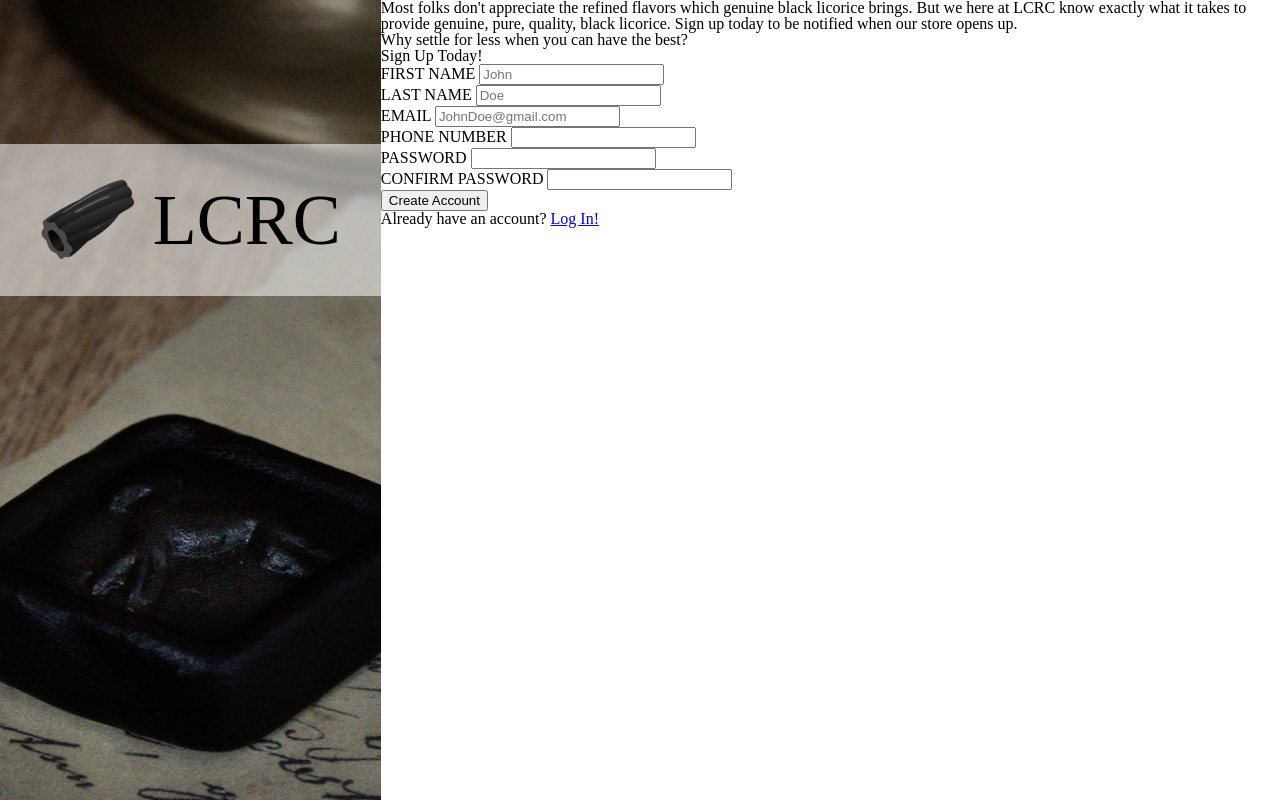
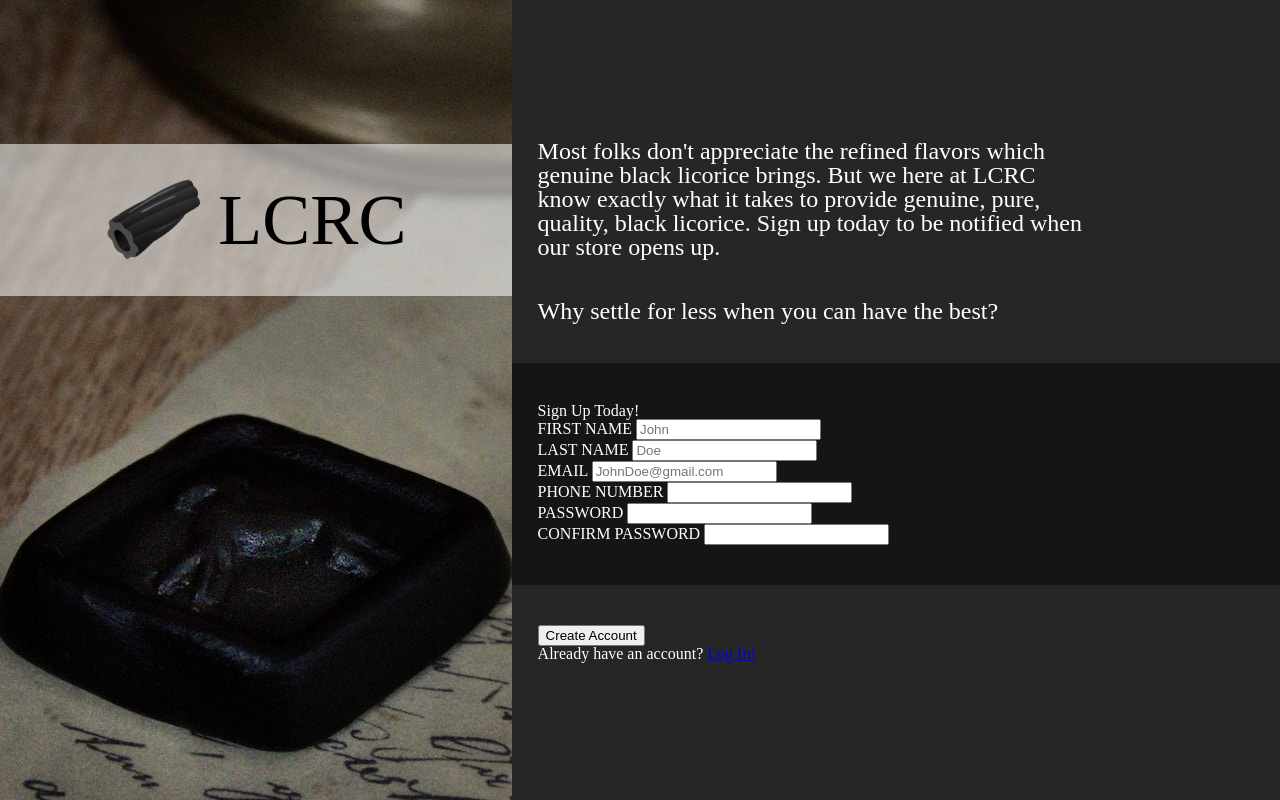
Before and after one commit to Accellerant/Refresher-SignUp_Form, a plain HTML site: page index.html in a window 1280 px wide. Drawn offline with Linux system fonts and the light colour scheme.

Commit message:
Styled Information/Logo

```diff
--- a/style.css
+++ b/style.css
@@ -33,7 +33,6 @@ body {
     padding: 2.5em;
     position: relative;
     top: 18vh;
-
 }
 
 .logo h1 {
@@ -41,6 +40,31 @@ body {
     font-size: 4.5em;
 }
 
+.dataContainer {
+    width: 60vw;
+    background-color: #262626;
+    color: white;
+
+    display: flex;
+    flex-direction: column;
+    justify-content: center;
+}
+
+.dataContainer > * {
+    margin: 2.5vh 15vw 2.5vh 2vw;
+}
+
+.information {
+    display: flex;
+    flex-direction: column;
+    gap: 5vh;
+    font-size: 1.5em;
+}
+
 .data {
-    width: 60vw;
+    background-color: #151515;
+    padding-left: 2vw;
+    margin-left: 0;
+    margin-right: 0;
+    padding: 5vh 15vw 5vh 2vw;
 }
```
Also changed, not shown: 1 other file.
